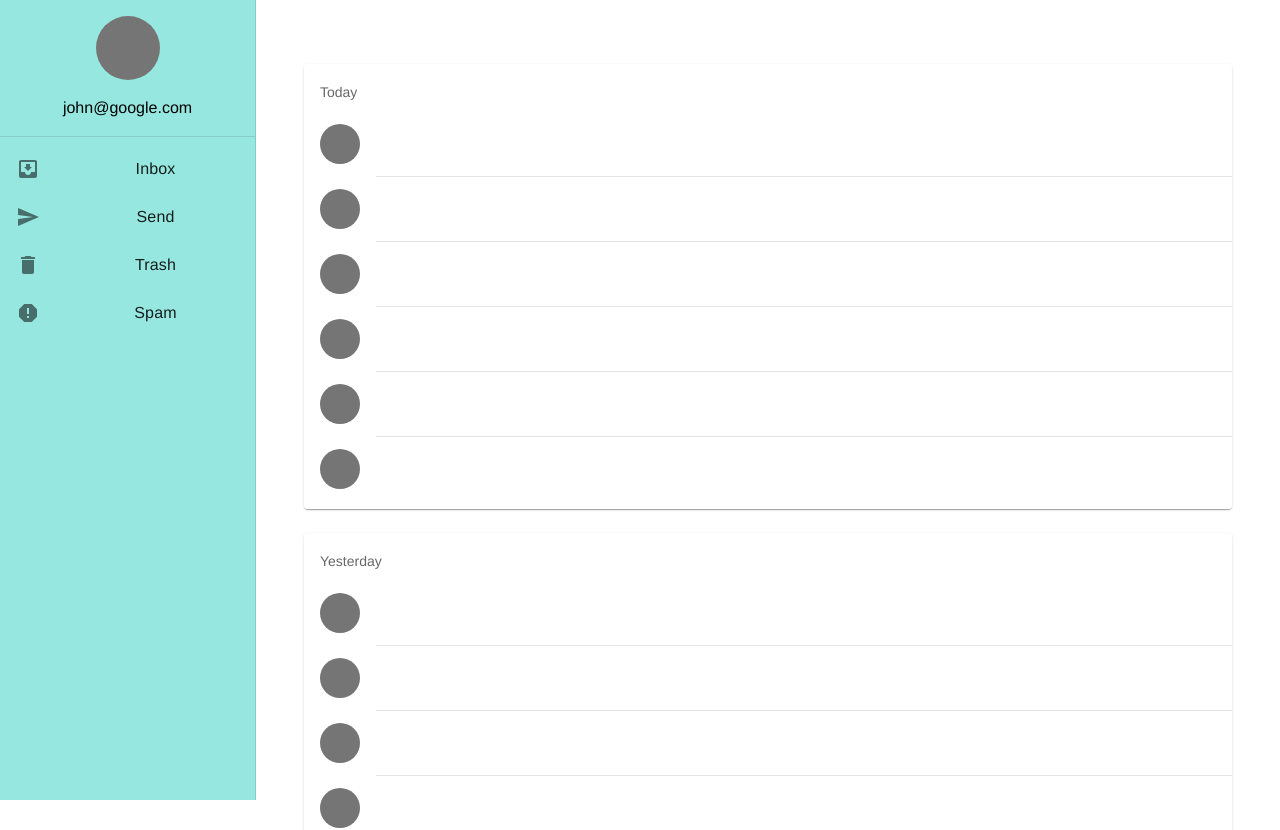
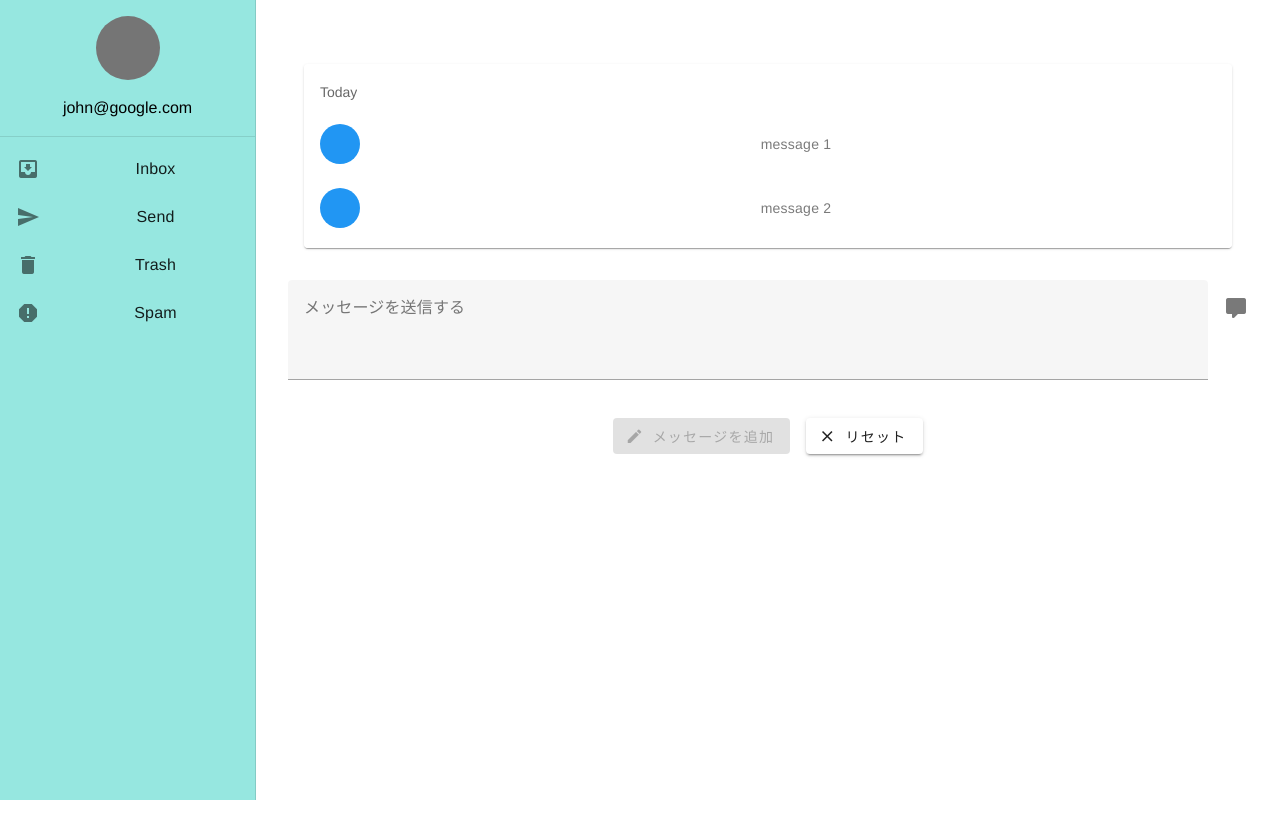
Before and after one commit to shintaro2480/VuetifyChatApp, a Vue app: page /chat in a window 1280 px wide. Shown: the top 830 px of the page. Built offline with nearby package versions, Linux system fonts and the light colour scheme.

Commit message:
video until 7

```diff
--- a/src/views/ChatBoard.vue
+++ b/src/views/ChatBoard.vue
@@ -15,35 +15,115 @@
                     <v-list lines="two">
                         <v-list-subheader :title="card"></v-list-subheader>
 
-                        <template v-for="n in 6" :key="n">
+                        <template v-for="(data, index) in messages" :key="index">
                         <v-list-item>
                             <template v-slot:prepend>
-                            <v-avatar color="grey-darken-1"></v-avatar>
+                            <v-avatar color="blue"></v-avatar>
                             </template>
 
-                            <v-list-item-title :title="`Message ${n}`"></v-list-item-title>
-
-                            <v-list-item-subtitle title="Lorem ipsum dolor sit amet, consectetur adipisicing elit. Nihil repellendus distinctio similique"></v-list-item-subtitle>
+                            <v-list-item-subtitle class="message">{{ data.message }}</v-list-item-subtitle>
                         </v-list-item>
 
-                        <v-divider
-                            v-if="n !== 6"
+                        <!-- <v-divider
+                            v-if="index !== 6"
                             :key="`divider-${n}`"
                             inset
-                        ></v-divider>
+                        ></v-divider> -->
+
                         </template>
                     </v-list>
                     </v-card>
                 </v-col>
                 </v-row>
             </v-container>
+            <v-textarea
+            v-model="body"
+                append-icon="mdi-comment"
+                class="mx-2 messageButtons"
+                label="メッセージを送信する"
+                rows="3"
+                auto-grow
+                >
+                    </v-textarea>
+                        <v-app class="center">
+                <v-container>
+                <v-btn @click="submit" class="me-4"  prepend-icon="$edit" :disabled="isInvalid">
+                    メッセージを追加
+                </v-btn>
+                <v-btn @click="clear" prepend-icon="$close">
+                    リセット
+                </v-btn>
+                </v-container>
+            </v-app>
         </v-main>
     </v-app>
   </template>
 
-  <script setup>
+  <script>
+
+export default {
+    //以下のcreatedはライフサイクルフック。
+    created(){
+        console.log("created call");
+        //右辺は、現在のURLクエリ「user_id」を取得するための関数
+        this.user_id = this.$route.query.user_id;
+        console.log("user_id", this.user_id);
+        this.isInvalid = true;
+    },
+    data: () => ({
+        messages: [
+            {message: "message 1"},
+            {message: "message 2"},
+        ],
+        body: '',
+        user_id:'',
+        cards: ['Today'],
+        drawer: null,
+        links: [
+            ['mdi-inbox-arrow-down', 'Inbox'],
+            ['mdi-send', 'Send'],
+            ['mdi-delete', 'Trash'],
+            ['mdi-alert-octagon', 'Spam'],
+        ],
+        // invalid:false
+    }),
+    methods: {
+        clear() {
+            console.log("clear call.")
+            this.body = "";
+        },
+        submit() {
+            console.log("submit call" , this.body)
+            //以下のようにして、messages
+            this.messages.unshift({message: this.body});
+            this.body = "";
+        }
+    },
+    computed: {
+        isInvalid(){
+            //invalidが実行されたら、メッセージ表示
+            console.log("invalid call", this.body)
+            //もしbodyの中が空だったら、tureを返す
+            if(this.body) {
+                return false;
+            }
+            //そうでなければ、falseを返す
+            return true;
+        }
+    }
+  }
 
 
-  const cards = ['Today', 'Yesterday']
 
 </script>
+
+<style>
+  .center {
+    text-align: center;
+  }
+
+  .button {
+    margin: 5px;
+  }
+
+</style>
```
Also changed, not shown: src/components/ChatComponent.vue (+1 -16 lines).
